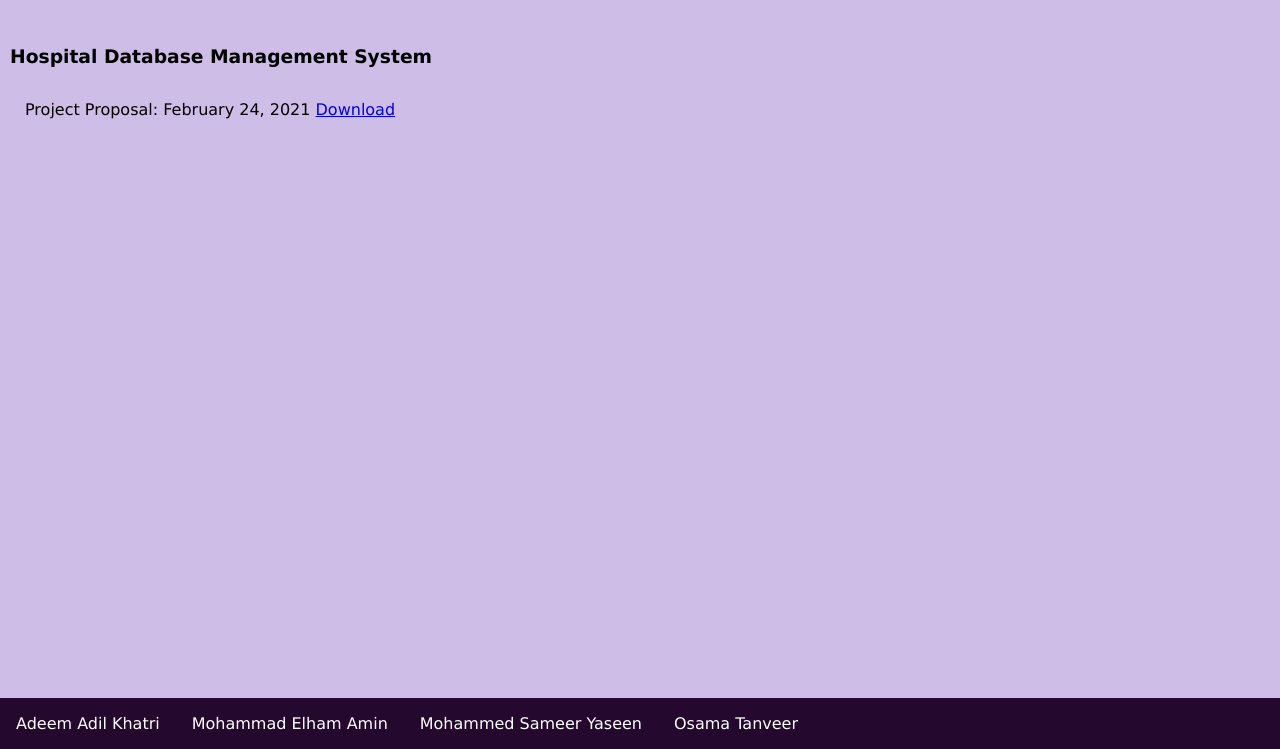
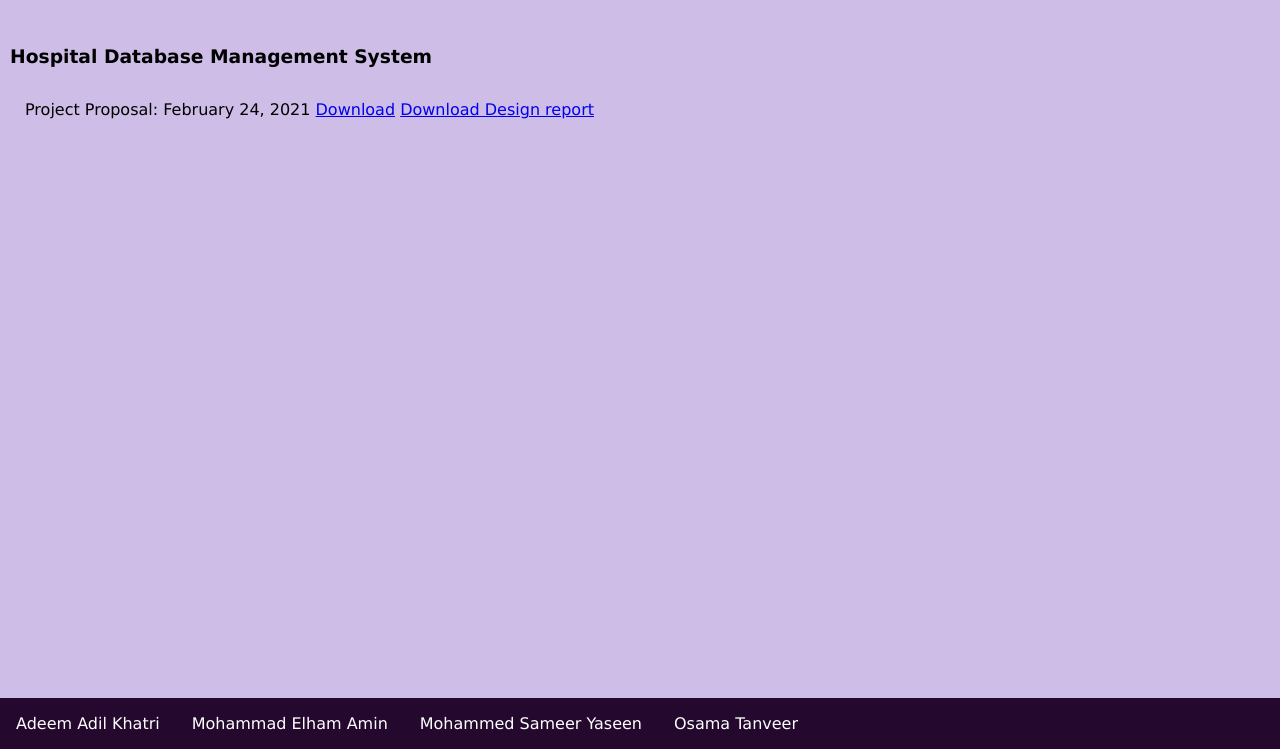
Before and after one commit to cs353-group-27/cs353-group-27.github.io, a plain HTML site: page index.html in a window 1280 px wide. Shown: the part 51-800 px from the top of the page. Drawn offline with Linux system fonts and the light colour scheme.

Commit message:
added design report

```diff
--- a/index.html
+++ b/index.html
@@ -21,6 +21,7 @@
         <div class="report-item">
           <label>Project Proposal: February 24, 2021</label>
           <a class="report-link" href="proposal.pdf">Download</a>
+          <a class="report-link" href="design_report.pdf">Download Design report</a>
         </div>
         <!-- <div class="report-item">
           <label>Design Document: March 29, 2021</label>
```
Also changed, not shown: 1 other file.
